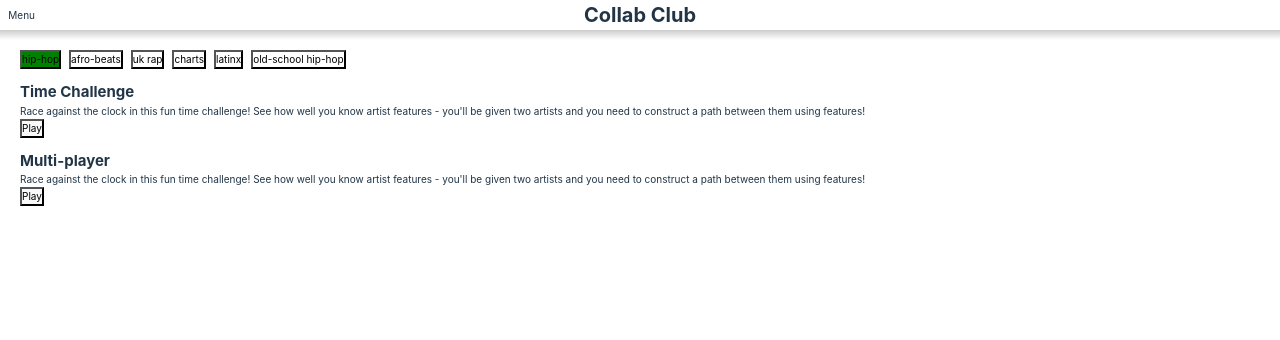
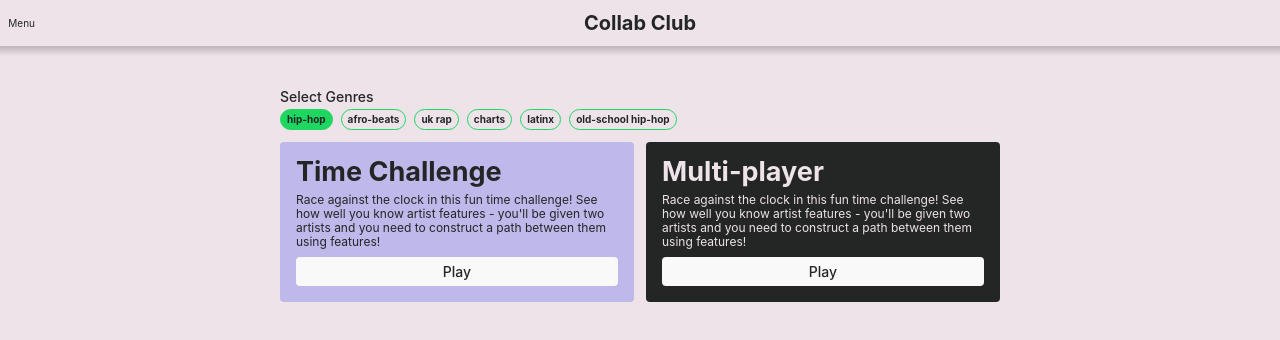
Before and after one commit to folabia1/collabclub, a Vue app in the folder vue-app/: page / in a window 1280 px wide. Shown: the top 340 px of the page. Built offline with nearby package versions, Linux system fonts and the light colour scheme.

Commit message:
initial app stlying

```diff
--- a/vue-app/src/components/GenreChip.vue
+++ b/vue-app/src/components/GenreChip.vue
@@ -15,16 +15,30 @@ const toggleSelected = () => store.toggleGenreSelected(props.text);
 
 <style lang="scss">
 button.genre-chip {
+  border-radius: 12px;
+  padding: 0.2rem 0.6rem;
+  white-space: nowrap;
+  border: 1px var(--accent) solid;
   background-color: transparent;
+  font-weight: 700;
+  @media (prefers-color-scheme: dark) {
+    color: var(--accent);
+  }
 
   &:disabled {
-    background-color: darkgray;
+    border-color: var(--disabled);
+    background-color: transparent;
+    &.active {
+      border-color: var(--disabled);
+      background-color: var(--disabled);
+    }
   }
 
   &.active {
-    background-color: green;
-    &:disabled {
-      background-color: blue;
+    border-color: var(--accent);
+    background-color: var(--accent);
+    @media (prefers-color-scheme: dark) {
+      color: var(--background-primary);
     }
   }
 }
--- a/vue-app/src/components/Home.vue
+++ b/vue-app/src/components/Home.vue
@@ -16,6 +16,8 @@ onMounted(() => {
 
 <template>
   <div class="home">
+    <div class="genre-chips-container">
+      <p>Select Genres</p>
       <div class="genre-chips">
         <GenreChip
           v-for="[genreName, isSelected] in Object.entries(store.genres)"
@@ -23,6 +25,7 @@ onMounted(() => {
           :active="isSelected"
           :disabled="false"
         />
+      </div>
     </div>
 
     <div class="game-modes">
@@ -38,7 +41,7 @@ onMounted(() => {
         <button @click="store.goToScreen('time-challenge')">Play</button>
       </div>
 
-      <div class="card time-challenge">
+      <div class="card multiplayer">
         <div class="card__title">
           <i class="fa fa-bomb" />
           <h2 class="card__title-text">Multi-player</h2>
@@ -53,22 +56,87 @@ onMounted(() => {
   </div>
 </template>
 
-<style scoped>
+<style scoped lang="scss">
 .home {
-  padding: 2rem;
+  padding: 4rem;
   display: flex;
   flex-direction: column;
+  justify-content: space-between;
   gap: 1.2rem;
+  height: 100%;
+  max-width: 40rem;
+  margin: 0 auto;
+
+  @media (min-width: 720px) {
+    max-width: 80rem;
+    justify-content: flex-start;
+  }
+}
+
+.genre-chips-container {
+  container-type: inline-size;
+  display: flex;
+  flex-direction: column;
+  gap: 0.2rem;
+  flex-grow: 1;
+  @media (min-width: 720px) {
+    flex-grow: 0;
+  }
+
+  p {
+    font-weight: 500;
+  }
 }
 
 .genre-chips {
   display: flex;
   gap: 0.8rem;
+  flex-wrap: wrap;
+  /* overflow-x: auto; */
 }
 
 .game-modes {
   display: flex;
   flex-direction: column;
   gap: 1.2rem;
+  align-items: center;
+  @media (min-width: 720px) {
+    flex-direction: row;
+  }
+
+  .card {
+    display: flex;
+    flex-direction: column;
+    align-items: stretch;
+    gap: 0.8rem;
+    border-radius: 4px;
+    padding: 1.6rem;
+
+    &.time-challenge {
+      background-color: var(--secondary);
+      color: #242625;
+    }
+
+    &.multiplayer {
+      background-color: var(--text-primary);
+      color: var(--background-primary);
+    }
+
+    .card__title {
+      font-size: 1.8rem;
+      font-weight: 700;
+      line-height: 1;
+    }
+
+    p {
+      font-size: 1.2rem;
+      line-height: 1.4rem;
+    }
+
+    button {
+      font-size: 1.4rem;
+      font-weight: 500;
+    }
+  }
 }
 </style>
--- a/vue-app/src/components/TimeChallenge.vue
+++ b/vue-app/src/components/TimeChallenge.vue
@@ -1,21 +1,25 @@
 <script setup lang="ts">
 import GenreChip from "./GenreChip.vue";
-import { Artist, useAppStore } from "../pinia/store";
+import { Track, Artist, useAppStore } from "../pinia/store";
 import { httpsCallable } from "firebase/functions";
 import { functions } from "../firebase-config";
 import { onMounted, ref } from "vue";
 import ArtistImage from "./ArtistImage.vue";
 import TrackSearchInput from "./TrackSearchInput.vue";
 
+// network requests
 const getRandomStartingArtists = httpsCallable<
   { genreName: string | null | undefined },
   { genre: string; artists: Artist[] }
 >(functions, "Spotify-getRandomStartingArtists");
 
+// component & app state
 const store = useAppStore();
 
 const isLoading = ref(false);
+let suggestedTracks = ref([] as Track[]);
 
+// component functions
 const refreshArtists = async () => {
   isLoading.value = true;
   store.setRandomCurrentGameGenreFromSelected();
@@ -32,6 +36,15 @@ const refreshArtists = async () => {
   }
 };
 
+const handleClickArtist = (artist: Artist, track: Track) => {
+  store.pushPathArtist({
+    ...artist,
+    track: { name: track.name, artistNames: track.artists.map((artist) => artist.name) },
+  });
+  store.setSuggestedTracks([]);
+};
+
+// lifecycle hooks
 onMounted(() => {
   if (!store.selectedGenres.length) {
     store.selectDefaultGenres();
@@ -51,6 +64,8 @@ onMounted(() => {
       />
     </div>
 
+    <div class="main">
+      <div class="artists">
         <div class="artists-in-play">
           <div class="artists-stack">
             <ArtistImage v-for="artist in store.pathArtists" :artist="artist" />
@@ -65,19 +80,34 @@ onMounted(() => {
           <p>{{ store.currentPathArtist.name }}</p>
           <p>{{ store.finalArtist.name }}</p>
         </div>
+      </div>
 
-    <button @click="refreshArtists" :disabled="isLoading">Refresh Artists</button>
+      <div class="results">
+        <span v-if="suggestedTracks.length === 0 && !store.isLoadingResults && store.hasMadeAttempt">No results</span>
+        <div v-for="track in suggestedTracks">
+          <p>{{ track.name }}</p>
+          <template v-for="artist in track.artists">
+            <span v-if="artist.id == store.currentPathArtist?.id">{{ artist.name }}</span>
+            <button v-else @click="() => handleClickArtist(artist, track)">{{ artist.name }}</button>
+          </template>
+        </div>
+      </div>
 
+      <div class="search-area">
+        <button class="refresh-artists-btn" @click="refreshArtists" :disabled="isLoading">Refresh Artists</button>
         <TrackSearchInput v-if="store?.currentPathArtist?.name" :disabled="isLoading" />
+      </div>
+    </div>
   </div>
 </template>
 
-<style scoped>
+<style lang="scss" scoped>
 .time-challenge {
   padding: 2rem;
   display: flex;
   flex-direction: column;
   gap: 1.2rem;
+  height: 100%;
 }
 
 .genre-chips {
@@ -85,9 +115,39 @@ onMounted(() => {
   gap: 0.8rem;
 }
 
-.game-modes {
+.main {
+  display: flex;
+  flex-direction: column;
+  justify-content: space-between;
+  flex-grow: 1;
+}
+
+.artists {
+  display: flex;
+  flex-direction: column;
+  gap: 0.4rem;
+
+  .artists-in-play {
+    display: flex;
+    justify-content: space-between;
+    gap: 0.4rem;
+  }
+
+  .artist-names {
+    display: flex;
+    justify-content: space-between;
+    font-weight: 500;
+    gap: 2rem;
+  }
+}
+
+.search-area {
   display: flex;
   flex-direction: column;
   gap: 1.2rem;
+  .refresh-artists-btn {
+    align-self: flex-end;
+    padding: 0.8rem;
+  }
 }
 </style>
--- a/vue-app/src/components/TitleBar.vue
+++ b/vue-app/src/components/TitleBar.vue
@@ -2,12 +2,17 @@
 import { useAppStore } from "../pinia/store";
 
 const store = useAppStore();
+
+function handleClickHome() {
+  store.goToScreen("home");
+  store.resetPathArtistsToEmpty();
+}
 </script>
 
 <template>
   <div class="title-bar">
     <div class="menu-button">Menu</div>
-    <h1 class="title" @click="store.goToScreen('home')">Collab Club</h1>
+    <h1 class="title" @click="handleClickHome">Collab Club</h1>
     <div class="spacer" />
     <div class="shadow" />
   </div>
@@ -19,6 +24,7 @@ const store = useAppStore();
   justify-content: space-between;
   position: relative;
   align-items: center;
+  padding-block: 0.8rem;
 
   .menu-button,
   .spacer {
--- a/vue-app/src/components/TrackSearchInput.vue
+++ b/vue-app/src/components/TrackSearchInput.vue
@@ -1,5 +1,5 @@
 <script setup lang="ts">
-import { Track, Artist, useAppStore } from "../pinia/store";
+import { Track, useAppStore } from "../pinia/store";
 import { httpsCallable } from "firebase/functions";
 import { functions } from "../firebase-config";
 import { ref } from "vue";
@@ -18,8 +18,8 @@ const searchForTracksInArtistDiscography = httpsCallable<SearchQuery, Track[]>(
   "Spotify-searchForTracksInArtistDiscography"
 );
 async function suggestTracks(trackGuess: string) {
-  isCheckingAnswer.value = true;
-  hasMadeAttempt.value = true;
+  store.setIsLoadingResults(true);
+  store.setHasMadeAttempt(true);
   try {
     const tracksResponse = await searchForTracksInArtistDiscography({
       trackName: trackGuess,
@@ -29,16 +29,14 @@ async function suggestTracks(trackGuess: string) {
       strictMode: false,
     });
     // display tracks for user to choose from
-    suggestedTracks.value = [...tracksResponse.data];
+    store.setSuggestedTracks([...tracksResponse.data]);
   } finally {
-    isCheckingAnswer.value = false;
+    store.setIsLoadingResults(false);
   }
 }
 
 const store = useAppStore();
-let suggestedTracks = ref([] as Track[]);
-let isCheckingAnswer = ref(false);
-let hasMadeAttempt = ref(false);
+let isLoadingResults = ref(false);
 
 const handleInputChange = (e: Event) => {
   if (!(e.target instanceof HTMLInputElement)) return;
@@ -47,28 +45,35 @@ const handleInputChange = (e: Event) => {
 
   suggestTracks(trackGuess);
 };
-const handleClickArtist = (artist: Artist, track: Track) => {
-  store.pushPathArtist({
-    ...artist,
-    track: { name: track.name, artistNames: track.artists.map((artist) => artist.name) },
-  });
-  suggestedTracks.value = [];
-};
 </script>
 
 <template>
-  <div>
-    <i clas="fa fa-info-circle" />
-    <p>Search for a track with {{ store.currentPathArtist?.name ?? "this artist" }} and another artist.</p>
-  </div>
-  <input type="search" @change="(e) => handleInputChange(e)" :disabled="disabled" />
-  <span v-if="suggestedTracks.length === 0 && !isCheckingAnswer && hasMadeAttempt">No results</span>
-  <span v-if="isCheckingAnswer">Loading...</span>
-  <div v-for="track in suggestedTracks">
-    <p>{{ track.name }}</p>
-    <template v-for="artist in track.artists">
-      <span v-if="artist.id == store.currentPathArtist?.id">{{ artist.name }}</span>
-      <button v-else @click="() => handleClickArtist(artist, track)">{{ artist.name }}</button>
-    </template>
+  <div class="track-search-input">
+    <div class="info">
+      <i clas="fa fa-info-circle" />
+      <p>
+        Search for a track with <b>{{ store.currentPathArtist?.name ?? "this artist" }}</b> and another artist.
+      </p>
+    </div>
+    <input type="search" placeholder="Track name..." @change="(e) => handleInputChange(e)" :disabled="disabled" />
+    <span v-if="isLoadingResults">Loading...</span>
   </div>
 </template>
+
+<style lang="scss">
+.track-search-input {
+  display: flex;
+  flex-direction: column;
+  gap: 0.4rem;
+
+  input {
+    background-color: rgba(255, 255, 255, 0.8);
+
+    border-radius: 4px;
+    border-width: 2px;
+    border-color: var(--button-primary);
+    padding: 0.2rem;
+    font-size: 1.2rem;
+  }
+}
+</style>
--- a/vue-app/src/pinia/store.ts
+++ b/vue-app/src/pinia/store.ts
@@ -36,6 +36,9 @@ export const useAppStore = defineStore("app", {
     screen: "home",
     pathArtists: [] as PathArtist[],
     finalArtist: null as Artist | null,
+    hasMadeAttempt: false,
+    isLoadingResults: false,
+    suggestedTracks: [] as Track[],
   }),
 
   // computed values
@@ -87,6 +90,16 @@ export const useAppStore = defineStore("app", {
     setFinalArtist(artist: Artist) {
       this.finalArtist = artist;
     },
+    /* Suggested Tracks */
+    setHasMadeAttempt(value: boolean) {
+      this.hasMadeAttempt = value;
+    },
+    setIsLoadingResults(value: boolean) {
+      this.isLoadingResults = value;
+    },
+    setSuggestedTracks(tracks: Track[]) {
+      this.suggestedTracks = tracks;
+    },
   },
 
   // return { genres, screen, genreSelected };
--- a/vue-app/src/style.css
+++ b/vue-app/src/style.css
@@ -5,14 +5,36 @@
   font-size: 10px;
 
   color-scheme: light dark;
-  color: rgba(255, 255, 255, 0.87);
-  background-color: #242424;
+  color: var(--text-primary);
+  background-color: var(--background-primary);
 
   font-synthesis: none;
   text-rendering: optimizeLegibility;
   -webkit-font-smoothing: antialiased;
   -moz-osx-font-smoothing: grayscale;
   -webkit-text-size-adjust: 100%;
+
+  /* Light-Mode Colors */
+  --accent: #1ed760;
+  --secondary: #beb8eb;
+  --text-primary: #242625;
+  --background-primary: #ede3e9;
+  --disabled: #90a296;
+  --info: #4b8f8c;
+}
+
+@media (prefers-color-scheme: dark) {
+  :root {
+    /* Dark-Mode Colors */
+    --text-primary: #ede3e9;
+    --background-primary: #242625;
+  }
+  a:hover {
+    color: #747bff;
+  }
+  button {
+    background-color: #f9f9f9;
+  }
 }
 
 /* CSS Reset */
@@ -46,11 +68,15 @@ select {
   font: inherit;
 }
 
+button {
+  background-color: var(--background-primary);
+  color: var(--text-primary);
+  border: none;
+  padding-block: 0.4rem;
+  border-radius: 4px;
+}
+
 @media (prefers-color-scheme: light) {
-  :root {
-    color: #213547;
-    background-color: #ffffff;
-  }
   a:hover {
     color: #747bff;
   }
@@ -58,3 +84,17 @@ select {
     background-color: #f9f9f9;
   }
 }
+
+#app {
+  height: 100dvh;
+  display: flex;
+  flex-direction: column;
+}
+
+.info {
+  color: var(--info);
+}
+
+p {
+  font-size: 1.4rem;
+}
```
Also changed, not shown: vue-app/src/components/ArtistImage.vue (+8 -0 lines). Lines whose indentation alone changed are shown as unchanged.
